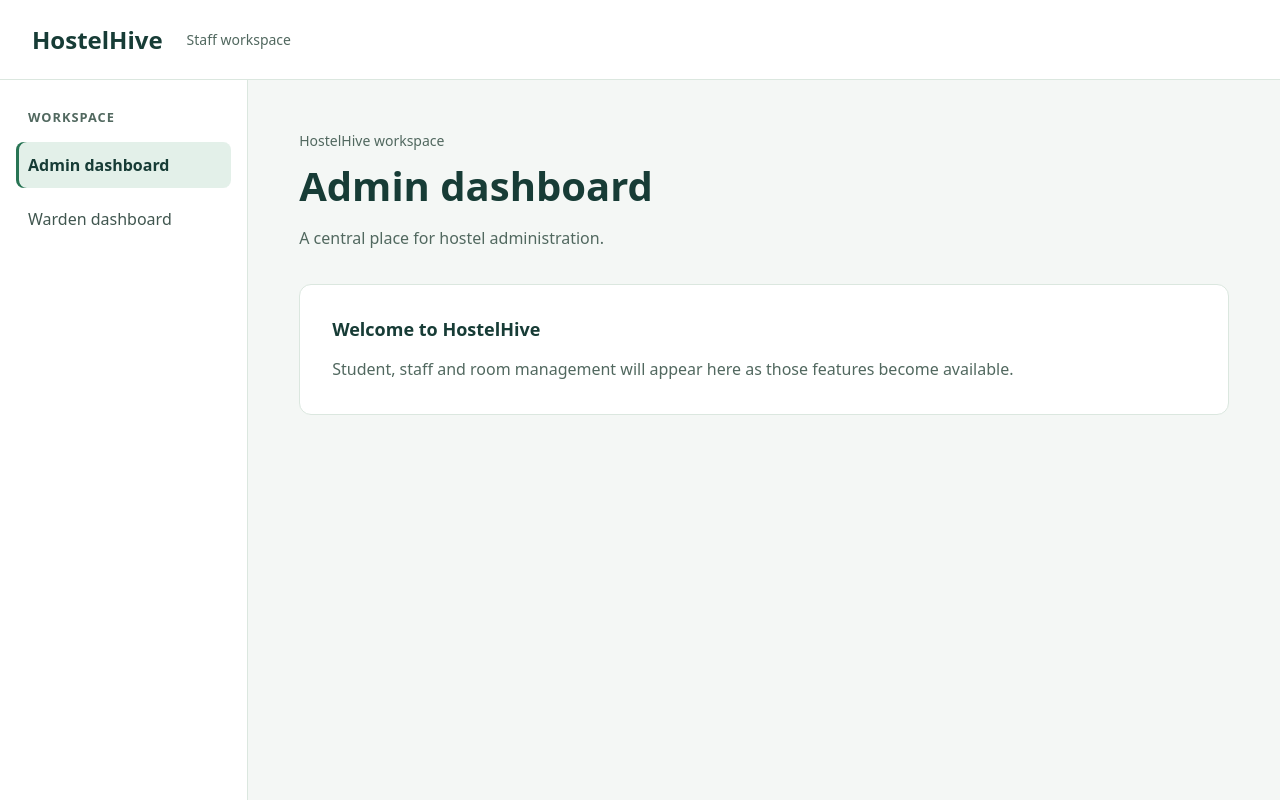
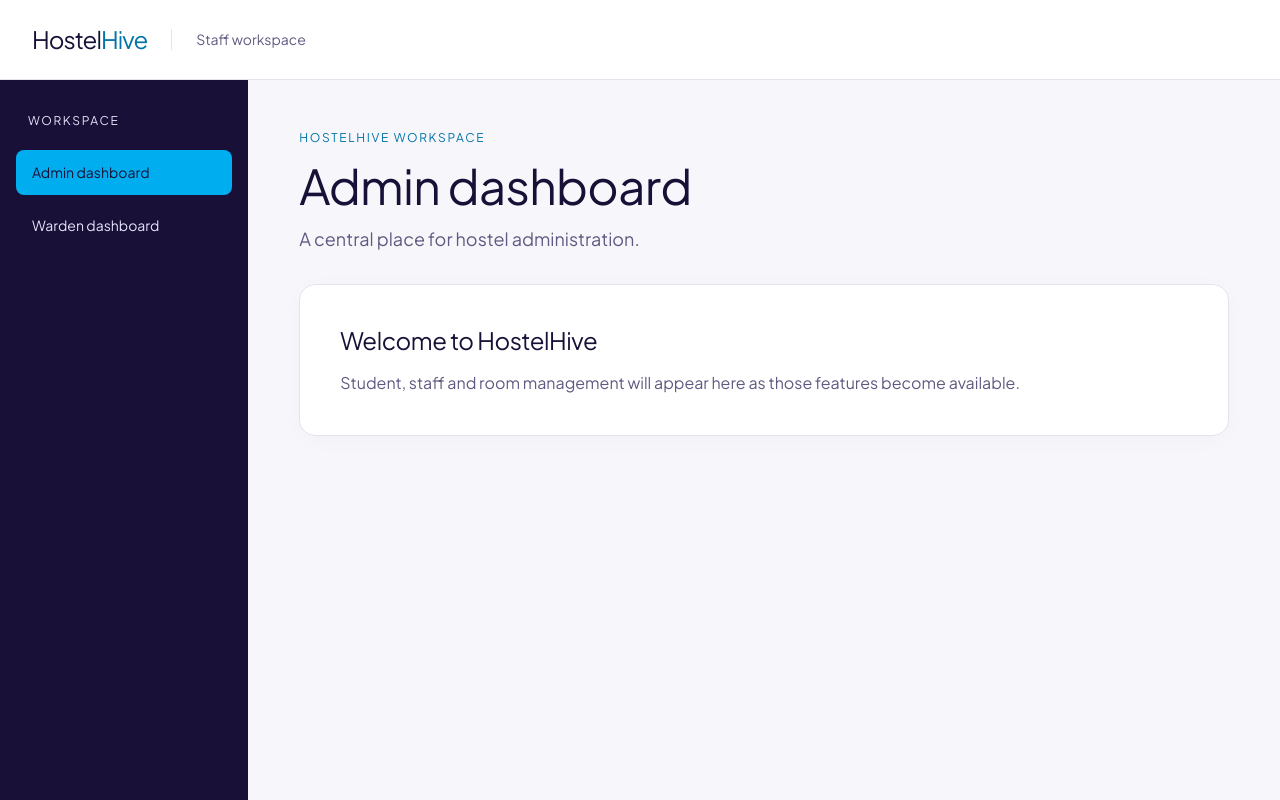
Before and after one commit to Hostel-Hive/hostelhive-frontend, a React (Vite) app in the folder web/: page /dashboard/admin in a window 1280 px wide. Built offline with nearby package versions, Linux system fonts and the light colour scheme; no server answers.

Commit message:
feat(frontend): apply Figma styling to dashboard layout
Refs #5

```diff
--- a/web/src/layouts/components/AppHeader.tsx
+++ b/web/src/layouts/components/AppHeader.tsx
@@ -10,7 +10,7 @@ export default function AppHeader() {
         to={routePaths.adminDashboard}
         aria-label="HostelHive dashboard"
       >
-        HostelHive
+        Hostel<span className="brand__accent">Hive</span>
       </Link>
       <span className="app-header__description">Staff workspace</span>
       <MobileSidebar />
--- a/web/src/styles/globals.css
+++ b/web/src/styles/globals.css
@@ -1,9 +1,11 @@
 :root {
-  font-family: system-ui, sans-serif;
-  color: #173c36;
-  background: #f4f7f5;
+  font-family: var(--font-ui);
+  color: var(--color-text);
+  background: var(--color-background);
   font-synthesis: none;
   text-rendering: optimizeLegibility;
+  -webkit-font-smoothing: antialiased;
+  line-height: 1.5;
 }
 * {
   box-sizing: border-box;
@@ -25,59 +27,70 @@ a {
 }
 a:focus-visible,
 button:focus-visible {
-  outline: 3px solid #186cbe;
+  outline: 3px solid var(--color-focus);
   outline-offset: 4px;
+}
+.sidebar-nav a:focus-visible {
+  outline-color: var(--color-accent);
 }
 [hidden] {
   display: none !important;
 }
 .skip-link {
   position: fixed;
-  top: 8px;
-  left: 8px;
+  top: var(--space-2);
+  left: var(--space-2);
   z-index: 10;
-  padding: 12px;
-  background: #fff;
+  padding: var(--space-3);
+  border-radius: var(--radius-control);
+  background: var(--color-surface);
   transform: translateY(-160%);
 }
 .skip-link:focus {
   transform: translateY(0);
 }
 .app-header {
+  position: relative;
   display: flex;
   align-items: center;
-  gap: 24px;
-  min-height: 80px;
-  padding: 16px 32px;
-  border-bottom: 1px solid #dbe7df;
-  background: #fff;
+  gap: var(--space-6);
+  min-height: var(--header-height);
+  padding: var(--space-4) var(--space-8);
+  border-bottom: 1px solid var(--color-border);
+  background: var(--color-surface);
 }
 .brand {
-  font-size: 1.5rem;
-  font-weight: 750;
+  font-size: var(--text-heading);
+  font-weight: 800;
+  letter-spacing: -0.04em;
+  line-height: 1.2;
   text-decoration: none;
 }
+.brand__accent {
+  color: var(--cyan-700);
+}
 .app-header__description {
-  color: #51685f;
-  font-size: 0.875rem;
+  padding-left: var(--space-6);
+  border-left: 1px solid var(--color-border);
+  color: var(--color-text-muted);
+  font-size: var(--text-sm);
 }
 .dashboard-body {
   display: grid;
-  grid-template-columns: 248px minmax(0, 1fr);
-  min-height: calc(100dvh - 80px);
+  grid-template-columns: var(--sidebar-width) minmax(0, 1fr);
+  min-height: calc(100dvh - var(--header-height));
 }
 .desktop-sidebar {
-  padding: 28px 16px;
-  background: #fff;
-  border-right: 1px solid #dbe7df;
+  padding: var(--space-8) var(--space-4);
+  background: var(--color-sidebar);
 }
 .sidebar-heading {
-  margin: 0 12px 16px;
-  color: #51685f;
-  font-size: 0.8rem;
-  font-weight: 650;
+  margin: 0 var(--space-3) var(--space-5);
+  color: var(--color-sidebar-text);
+  font-size: var(--text-xs);
+  font-weight: 700;
   text-transform: uppercase;
-  letter-spacing: 0.08em;
+  letter-spacing: 0.14em;
 }
 .sidebar-nav ul {
   list-style: none;
@@ -85,23 +98,26 @@ button:focus-visible {
   padding: 0;
 }
 .sidebar-nav li + li {
-  margin-top: 8px;
+  margin-top: var(--space-2);
 }
 .nav-link {
   display: block;
-  padding: 12px;
-  border-radius: 8px;
+  padding: var(--space-3) var(--space-4);
+  border-radius: var(--radius-control);
   text-decoration: none;
-  color: #40564f;
+  color: var(--color-sidebar-text);
+  font-size: var(--text-sm);
+  font-weight: 500;
 }
 .nav-link:hover {
-  background: #f0f5f2;
+  background: var(--indigo-800);
+  color: var(--color-surface);
 }
-.nav-link--active {
-  background: #e3f0e9;
-  color: #173c36;
+.nav-link--active,
+.nav-link--active:hover {
+  background: var(--color-accent);
+  color: var(--indigo-900);
   font-weight: 700;
-  box-shadow: inset 3px 0 #287454;
 }
 .dashboard-content {
   padding: clamp(24px, 4vw, 56px);
@@ -111,73 +127,105 @@ button:focus-visible {
   max-width: 960px;
 }
 .eyebrow {
-  margin: 0 0 12px;
-  color: #51685f;
-  font-size: 0.875rem;
+  margin: 0 0 var(--space-3);
+  color: var(--cyan-700);
+  font-size: var(--text-xs);
+  font-weight: 700;
+  line-height: 1.2;
+  text-transform: uppercase;
+  letter-spacing: 0.14em;
 }
 h1 {
-  margin: 0 0 12px;
-  font-size: clamp(1.75rem, 4vw, 2.5rem);
-  line-height: 1.2;
+  margin: 0 0 var(--space-3);
+  font-size: clamp(2rem, 4vw, 3rem);
+  font-weight: 700;
+  letter-spacing: -0.015em;
+  line-height: 1.15;
 }
 h2 {
-  font-size: 1.125rem;
+  font-size: var(--text-heading);
+  font-weight: 600;
+  line-height: 1.25;
+  letter-spacing: -0.02em;
 }
 .page-description {
-  color: #51685f;
-  line-height: 1.6;
+  margin: 0;
+  color: var(--color-text-muted);
+  font-size: var(--text-lg);
+  line-height: 1.5;
 }
 .dashboard-introduction {
-  margin-top: 32px;
-  padding: clamp(20px, 4vw, 32px);
-  border: 1px solid #dbe7df;
-  border-radius: 12px;
-  background: #fff;
+  margin-top: var(--space-8);
+  padding: clamp(24px, 4vw, 40px);
+  border: 1px solid var(--color-border);
+  border-radius: var(--radius-card);
+  background: var(--color-surface);
+  box-shadow: var(--shadow-card);
 }
 .dashboard-introduction h2 {
-  margin-top: 0;
+  margin: 0 0 var(--space-4);
 }
 .dashboard-introduction p {
-  margin-bottom: 0;
-  line-height: 1.6;
-  color: #51685f;
+  margin: 0;
+  max-width: 60ch;
+  color: var(--color-text-muted);
 }
 .mobile-navigation {
   display: none;
 }
 .menu-toggle,
 .menu-close {
-  padding: 10px 12px;
-  border: 1px solid #b9cec1;
-  border-radius: 8px;
-  background: #fff;
-  color: #173c36;
+  min-height: 44px;
+  padding: var(--space-3);
+  border: 1px solid var(--color-border);
+  border-radius: var(--radius-control);
+  background: var(--color-surface);
+  color: var(--color-text);
+  font-size: var(--text-xs);
+  font-weight: 600;
+}
+.menu-toggle:hover,
+.menu-close:hover {
+  background: var(--indigo-50);
 }
 .menu-close {
-  margin-top: 16px;
+  margin-top: var(--space-4);
 }
 .not-found {
   width: min(640px, calc(100% - 40px));
   margin: 15vh auto;
-  padding: 32px;
-  border: 1px solid #dbe7df;
-  border-radius: 12px;
-  background: #fff;
+  padding: var(--space-8);
+  border: 1px solid var(--color-border);
+  border-radius: var(--radius-card);
+  background: var(--color-surface);
+  box-shadow: var(--shadow-card);
 }
 .button-link {
   display: inline-block;
-  margin-top: 16px;
-  padding: 12px 16px;
-  border-radius: 8px;
-  background: #173c36;
-  color: #fff;
+  margin-top: var(--space-4);
+  padding: var(--space-3) var(--space-4);
+  border-radius: var(--radius-control);
+  background: var(--indigo-900);
+  color: var(--color-surface);
+  font-size: var(--text-sm);
+  font-weight: 600;
   text-decoration: none;
+}
+.button-link:hover {
+  background: var(--indigo-800);
+}
+code,
+pre {
+  font-family: var(--font-mono);
 }
 @media (max-width: 767px) {
   .app-header {
     flex-wrap: wrap;
-    gap: 12px;
-    padding: 16px 20px;
+    gap: var(--space-3);
+    padding: var(--space-4) var(--space-5);
+  }
+  .brand {
+    font-size: 1.25rem;
   }
   .app-header__description {
     display: none;
@@ -195,12 +243,11 @@ h2 {
   .mobile-sidebar {
     position: absolute;
     z-index: 2;
+    top: 100%;
     left: 0;
     right: 0;
-    margin-top: 17px;
-    padding: 20px;
-    background: #fff;
-    border-bottom: 1px solid #dbe7df;
-    box-shadow: 0 8px 16px #173c3614;
+    padding: var(--space-5);
+    background: var(--color-sidebar);
+    box-shadow: var(--shadow-menu);
   }
 }
```
